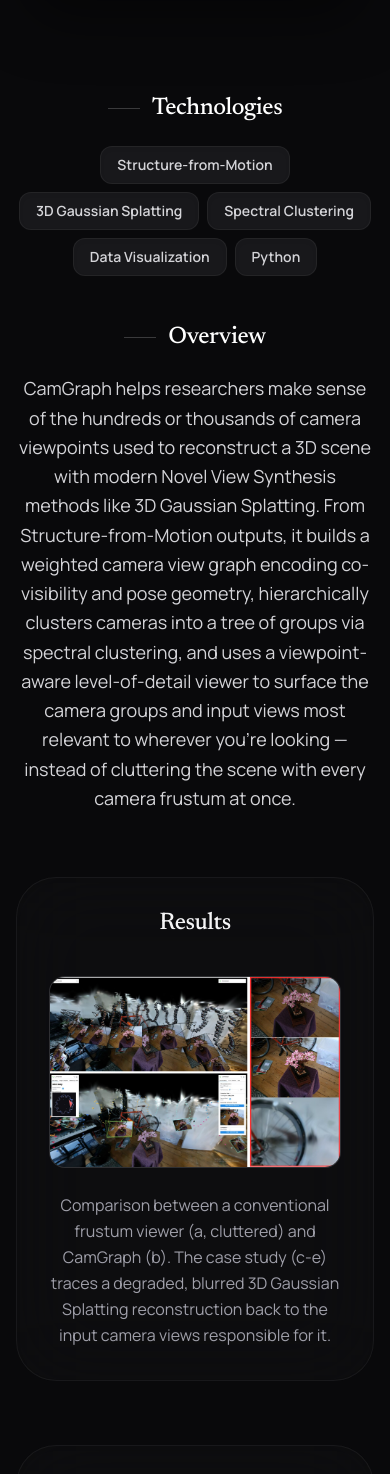
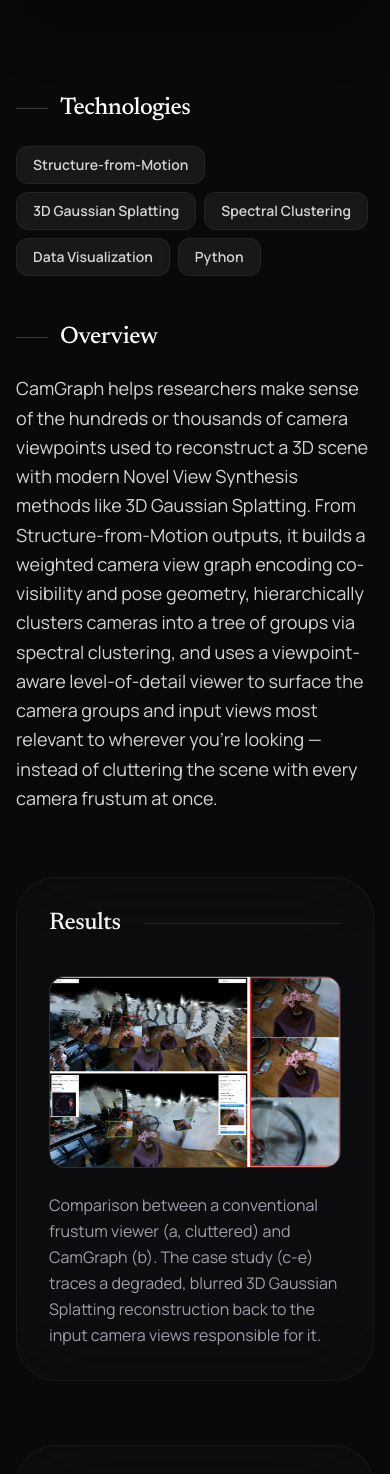
Before and after one commit to Limardi/Limardi.github.io, a Next.js app: page /projects/camgraph in a window 390 px wide. Shown: the part 855-2329 px from the top of the page. Built offline with nearby package versions, Linux system fonts and the light colour scheme.

Commit message:
Revert "Center project page body content on mobile too"
This reverts commit 6ef0c075873d8e043f32d43fe86561de0b1e046c.

```diff
--- a/src/app/projects/[slug]/page.tsx
+++ b/src/app/projects/[slug]/page.tsx
@@ -114,8 +114,8 @@ export default async function ProjectPage({ params }: PageProps) {
 
                 {/* Overview & Tech Stack */}
                 <div className="grid md:grid-cols-3 gap-12 pt-8">
-                    <div className="order-last md:order-none md:col-span-2 space-y-6 text-center md:text-left">
-                        <h2 className="text-2xl font-bold text-white flex items-center justify-center md:justify-start gap-3">
+                    <div className="order-last md:order-none md:col-span-2 space-y-6">
+                        <h2 className="text-2xl font-bold text-white flex items-center gap-3">
                             <span className="w-8 h-px bg-white/20" />
                             Overview
                         </h2>
@@ -124,12 +124,12 @@ export default async function ProjectPage({ params }: PageProps) {
                         </p>
                     </div>
 
-                    <div className="order-first md:order-none space-y-6 text-center md:text-left">
-                        <h2 className="text-2xl font-bold text-white flex items-center justify-center md:justify-start gap-3">
+                    <div className="order-first md:order-none space-y-6">
+                        <h2 className="text-2xl font-bold text-white flex items-center gap-3">
                             <span className="w-8 h-px bg-white/20" />
                             Technologies
                         </h2>
-                        <div className="flex flex-wrap justify-center md:justify-start gap-2">
+                        <div className="flex flex-wrap gap-2">
                             {project.technologies.map(tech => (
                                 <span
                                     key={tech}
@@ -153,7 +153,7 @@ export default async function ProjectPage({ params }: PageProps) {
                                 className="w-full h-auto"
                             />
                         </div>
-                        <p className="text-zinc-400 text-base leading-relaxed text-center sm:text-left">
+                        <p className="text-zinc-400 text-base leading-relaxed">
                             {project.resultsFigure.caption}
                         </p>
                     </div>
--- a/src/components/ProjectDeepDive.tsx
+++ b/src/components/ProjectDeepDive.tsx
@@ -54,9 +54,9 @@ export default function ProjectDeepDive({ sections }: ProjectDeepDiveProps) {
               <div className="hidden sm:block">
                 <SectionHeader title={section.title} />
               </div>
-              <ul className="space-y-4 sm:mt-8 max-w-md mx-auto sm:max-w-none sm:mx-0">
+              <ul className="space-y-4 sm:mt-8">
                 {section.items.map((item, idx) => (
-                  <li key={idx} className="flex gap-4 justify-center sm:justify-start text-center sm:text-left">
+                  <li key={idx} className="flex gap-4">
                     <span className={`w-1.5 h-1.5 mt-2.5 rounded-full flex-shrink-0 ${section.dotClassName}`} />
                     <span className="text-zinc-300 text-lg leading-relaxed">{item}</span>
                   </li>
--- a/src/components/common/SectionHeader.tsx
+++ b/src/components/common/SectionHeader.tsx
@@ -26,11 +26,11 @@ const SectionHeader: React.FC<SectionHeaderProps> = ({
 
   return (
     <div className="mb-10 sm:mb-12">
-      <div className="flex items-center justify-center sm:justify-start gap-6">
-        <h2 className="text-2xl sm:text-3xl font-semibold tracking-tight text-zinc-100 text-center sm:text-left">
+      <div className="flex items-center gap-6">
+        <h2 className="text-2xl sm:text-3xl font-semibold tracking-tight text-zinc-100">
           {title}
         </h2>
-        <div className="hidden sm:block h-px flex-1 bg-zinc-800/80" />
+        <div className="h-px flex-1 bg-zinc-800/80" />
       </div>
     </div>
   );
```
